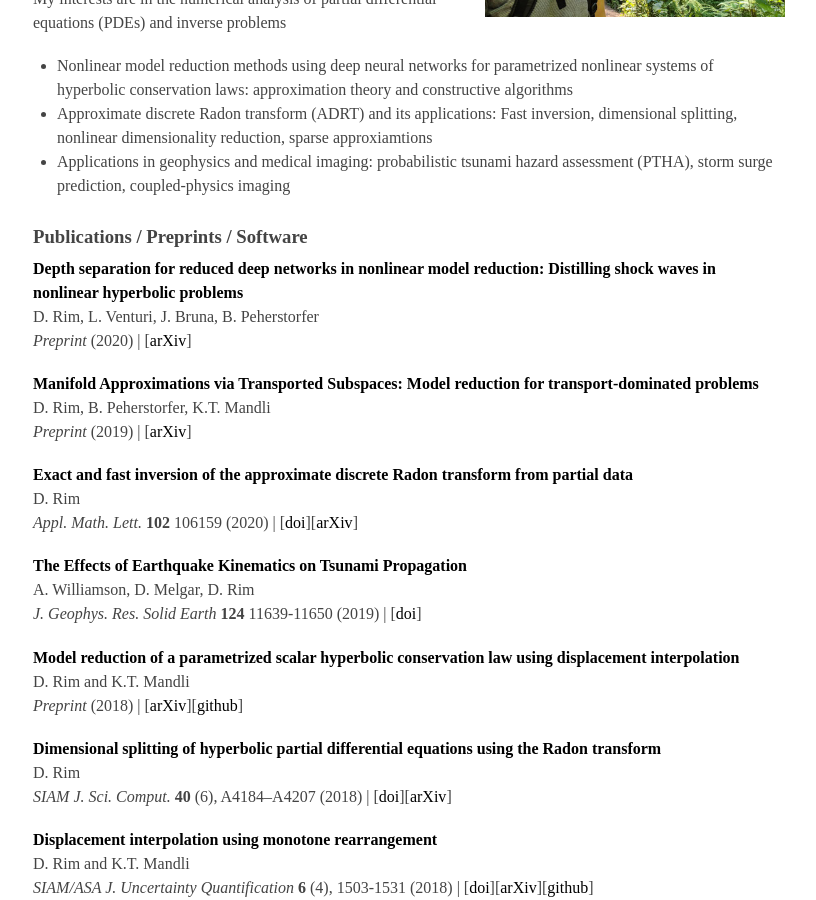
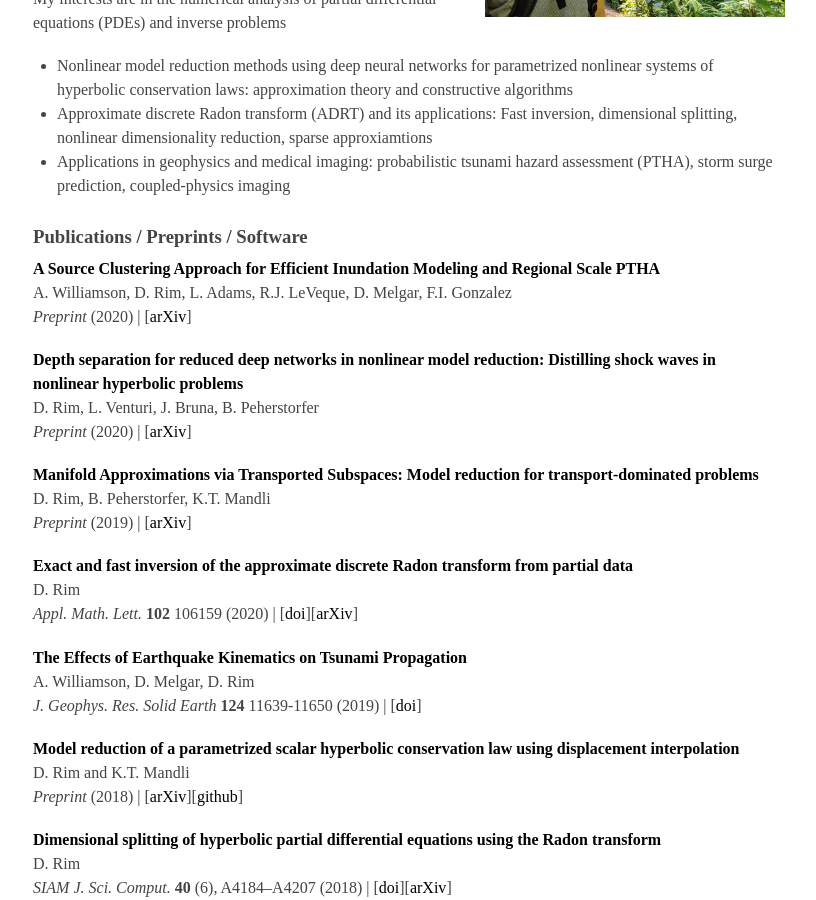
Before and after one commit to dsrim/dsrim.github.io, a Jekyll site: the page built from index.md, in a window 1280 px wide and 900 px high, scrolled down 394 px. Shown: the whole window, without its empty margins (231-1047 px from the left). Built offline with Jekyll 4.4.1, drawn with Linux system fonts in a browser that asks for light colours.

Commit message:
adding new preprint

```diff
--- a/index.md
+++ b/index.md
@@ -3,6 +3,15 @@ layout: page
 title:
 permalink: /
 pubs:
+
+    - title:    "A Source Clustering Approach for Efficient Inundation Modeling
+      and Regional Scale PTHA"
+      author:   "A. Williamson, D. Rim, L. Adams, R.J. LeVeque, D. Melgar, F.I.
+        Gonzalez"
+      arxiv:    "https://eartharxiv.org/yreqw"
+      journal:  "Preprint"
+      year:     "2020"
+
 
     - title:    "Depth separation for reduced deep networks in nonlinear model reduction: Distilling shock waves in nonlinear hyperbolic problems"
       author:   "D. Rim, L. Venturi, J. Bruna, B. Peherstorfer"
```
Also changed, not shown: 1 other file.
